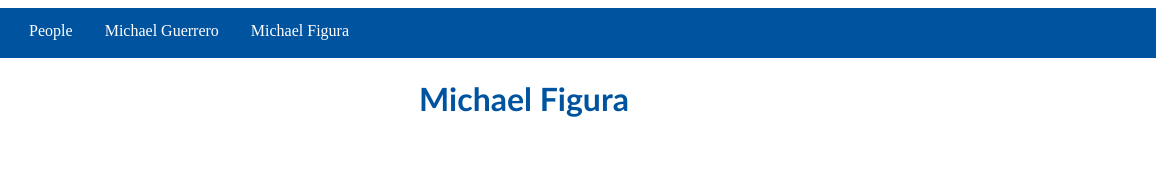
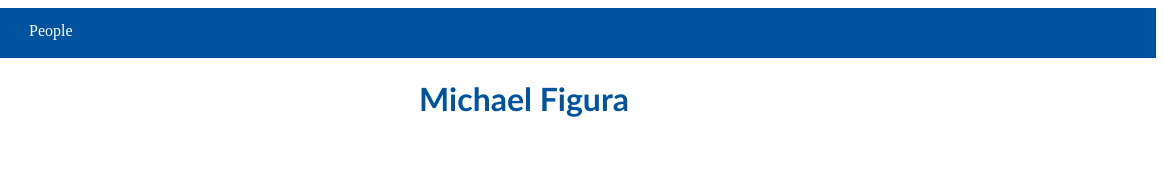
Before and after one commit to michaeli-g/IcarusSolar, a plain HTML site: page michaelf.html in a window 1280 px wide. Shown: the full height of the page, 116-1280 px from the left. Drawn offline with Linux system fonts and the light colour scheme.

Commit message:
Update michaelf.html

```diff
--- a/michaelf.html
+++ b/michaelf.html
@@ -51,8 +51,6 @@
 			<li><img align="right" src="udlogo.jpg" alt="ud logo" width="50" height="50"></li>
 			<li><a href="index.html">Home</a></li>
 			<li><a href="peoplepage.html">People</a></li>
-			<li><a href="michaelg.html">Michael Guerrero</a></li>
-			<li><a href="michaelf.html">Michael Figura</a></li>
 		</ul>
 		<h1>Michael Figura</h1>
 		<p>Info Here...</p>
```
